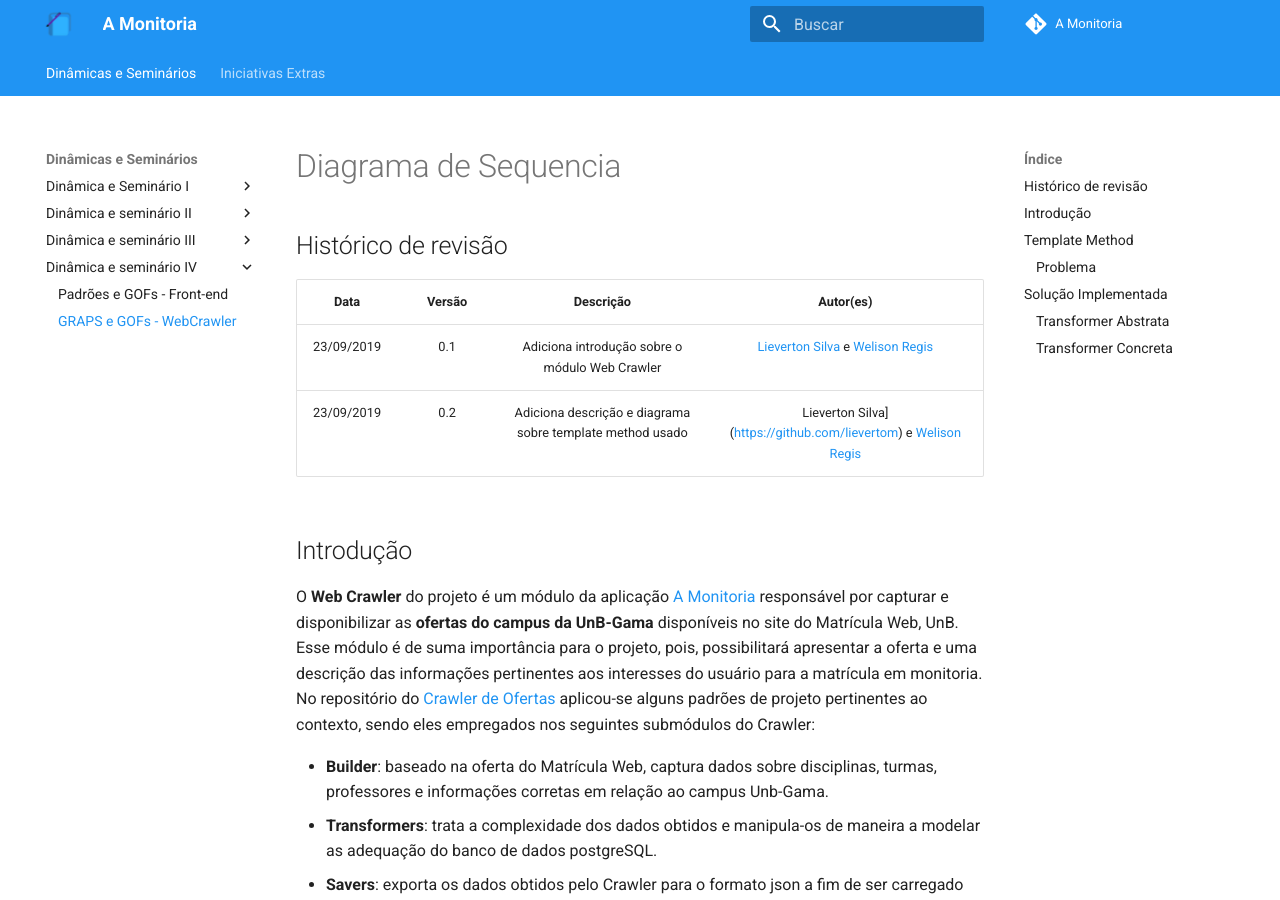
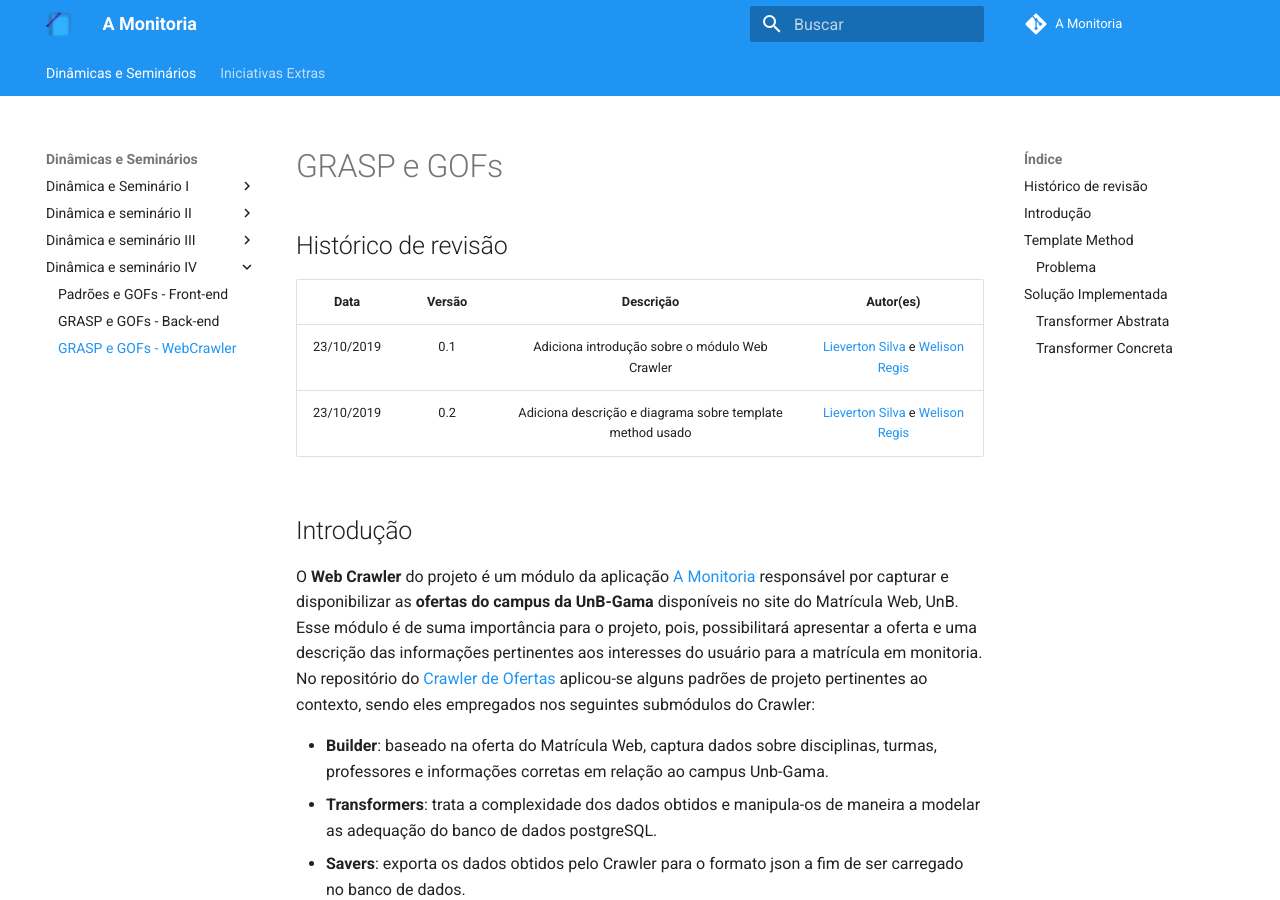
Before and after one commit to 2019-2-arquitetura-desenho/wiki, an MkDocs documentation site: the page built from docs/dinamica_seminario_IV/webcrawler_patterns.md, in a window 1280 px wide and 900 px high. Built offline with MkDocs 1.6.1 and Material for MkDocs 9.7.7, drawn with Linux system fonts in a browser that asks for light colours; comment, search, counter and statistics services are not loaded; old or Windows-style settings are respelled for this version of MkDocs.

Commit message:
Adding back-end patterns basic structure
Co-authored-by: Andre Lucas de Sousa Pinto <andrelucax@gmail.com>

```diff
--- a/docs/dinamica_seminario_IV/webcrawler_patterns.md
+++ b/docs/dinamica_seminario_IV/webcrawler_patterns.md
@@ -1,11 +1,11 @@
-# Diagrama de Sequencia
+# GRASP e GOFs
 
 ## Histórico de revisão
 
 |   Data   | Versão | Descrição | Autor(es)|
 | :------: | :----: | :-------: | :------: |
-| 23/09/2019 | 0.1 | Adiciona introdução sobre o módulo Web Crawler | [Lieverton Silva](https://github.com/lievertom) e [Welison Regis](https://github.com/WelisonR) |
-| 23/09/2019 | 0.2 | Adiciona descrição e diagrama sobre template method usado | Lieverton Silva](https://github.com/lievertom) e [Welison Regis](https://github.com/WelisonR) |
+| 23/10/2019 | 0.1 | Adiciona introdução sobre o módulo Web Crawler | [Lieverton Silva](https://github.com/lievertom) e [Welison Regis](https://github.com/WelisonR) |
+| 23/10/2019 | 0.2 | Adiciona descrição e diagrama sobre template method usado | [Lieverton Silva](https://github.com/lievertom) e [Welison Regis](https://github.com/WelisonR) |
 
 
 ## Introdução
--- a/mkdocs.yml
+++ b/mkdocs.yml
@@ -59,7 +59,8 @@
       - Diagramas de Estados: dinamica_seminario_III/diagrama_de_estados.md
     - Dinâmica e seminário IV:
       - Padrões e GOFs - Front-end: dinamica_seminario_IV/front-end_patterns.md
-      - GRAPS e GOFs - WebCrawler: dinamica_seminario_IV/webcrawler_patterns.md
+      - GRASP e GOFs - Back-end: dinamica_seminario_IV/back-end_patterns.md
+      - GRASP e GOFs - WebCrawler: dinamica_seminario_IV/webcrawler_patterns.md
   - Iniciativas Extras:
     - Extensões: samples.md
     - Documento de Visão: documento_visao.md
```
Also changed, not shown: docs/dinamica_seminario_IV/back-end_patterns.md (added, +20 -0 lines), docs/dinamica_seminario_IV/assets/img/back-end_patterns/active_record.png (added).
